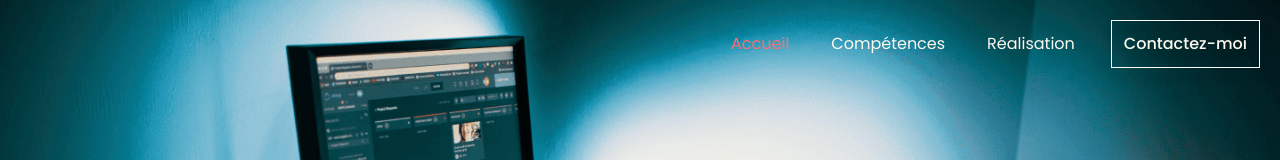
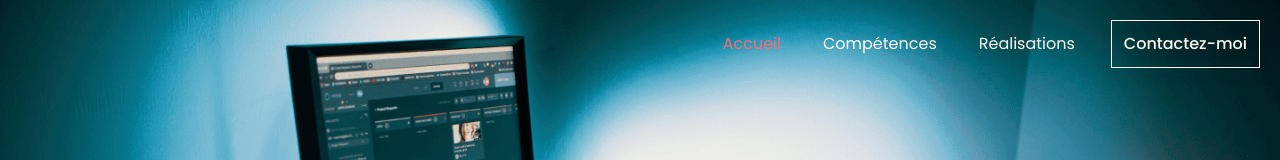
Before and after one commit to Cecilia-Giusti/portfolio, a React (Create React App) app: page /#/ in a window 1280 px wide. Shown: the top 160 px of the page. Built offline with nearby package versions, Linux system fonts and the light colour scheme.

Commit message:
:bug: fix words

```diff
--- a/src/components/Header.tsx
+++ b/src/components/Header.tsx
@@ -146,7 +146,7 @@ const Header = ({ skillsDom, realisationsDom }: headerInt) => {
                 href='#realisations'
                 onClick={scrollToRealisations}
                 className='header-list-link'>
-                Réalisation
+                Réalisations
               </a>
             </li>
           </ul>
```
